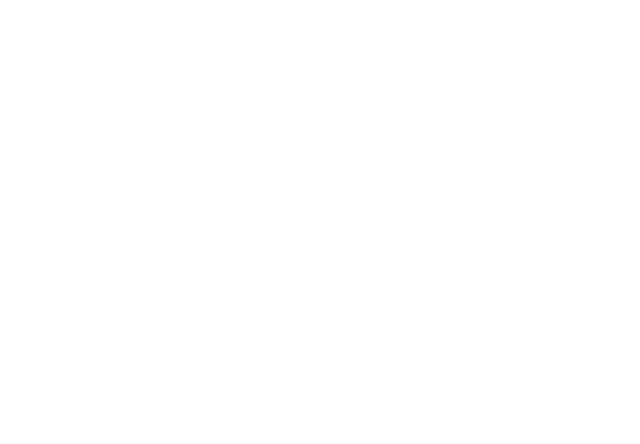
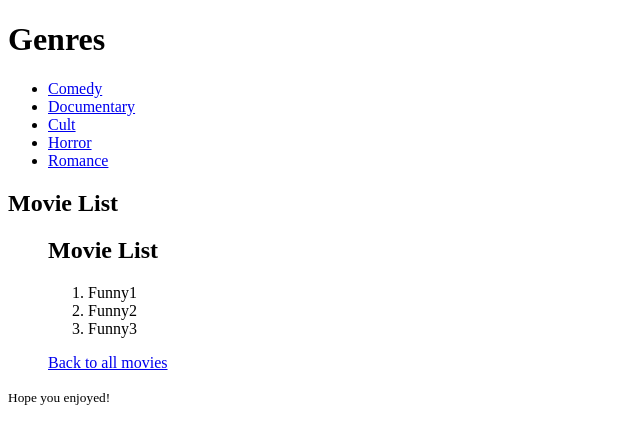
Before and after one commit to ArmatiCode/movie-genre-flask-app, a Flask app: page /movies/Comedy in a window 1280 px wide. Before the commit the part shown is empty. Shown: the top 444 px of the page, without its empty margins (0-640 px from the left). Run offline with Flask 3, Linux system fonts and the light colour scheme.

Commit message:
Fixed the iteration variable over the current genre  movies list.

```diff
--- a/templates/genre.html
+++ b/templates/genre.html
@@ -0,0 +1,14 @@
+{% extends 'movies.html' %}
+
+{% block title %} Movies in the catagory: {{ genre }} {% endblock %}
+
+{% block content %}
+    <h2>Movie List</h2>
+    <ol>
+        {% for movie in movies %}
+                <li> {{ movie }} </li>
+        {% endfor %}
+    </ol>
+    <p></p>
+    <p> <a href="/movies">Back to all movies</a> </p>
+{% endblock %}
--- a/templates/movies.html
+++ b/templates/movies.html
@@ -3,7 +3,7 @@
 <head>
     <meta charset="UTF-8">
     <meta name="viewport" content="width=device-width, initial-scale=1.0">
-    <title>{% block title %} MOVIE RECOMMENDATION BY GENRE{% endblock %}</title>
+    <title>{% block title %} MOVIE RECOMMENDATION BY GENRE {% endblock %}</title>
 </head>
 
 <body>
@@ -24,11 +24,7 @@
         <ul>
             {% block content %}
                 <li>
-                    <p>placeholder</p>
-                    <p>placeholder</p>
-                    <p>placeholder</p>
-                    <p>placeholder</p>
-                    <p>placeholder</p>
+                    <p>placeholder dynamnic list of movie based on genre being passed</p>
                 </li>
             {% endblock %}
         </ul>
```
